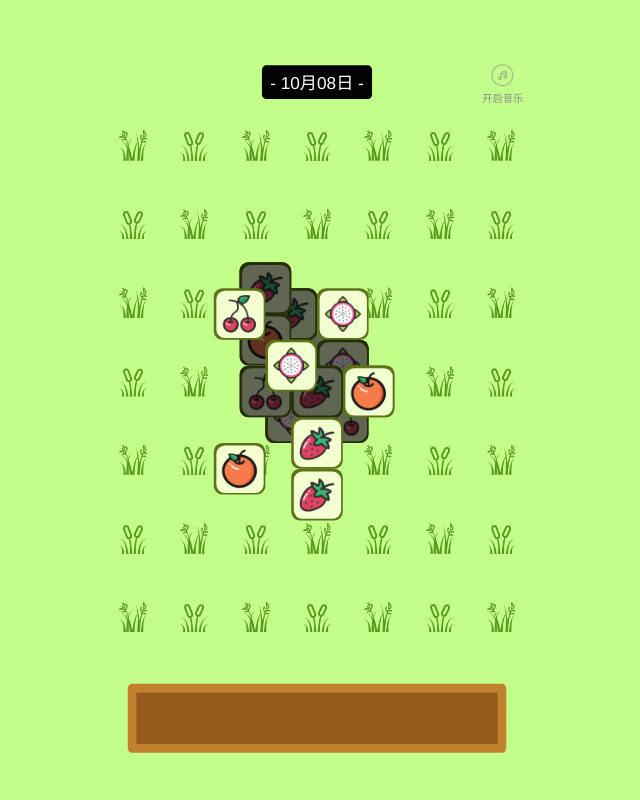
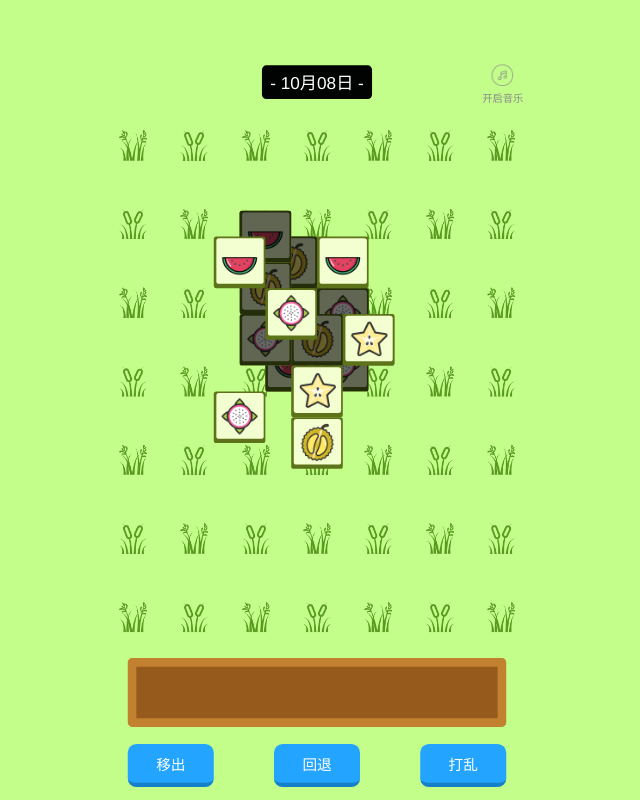
Before and after one commit to dddggg123/vue3-ts-glgg, a Vue app: page /game in a window 1280 px wide. Shown: the whole page, without its empty margins (323-963 px from the left). Built offline with nearby package versions, Linux system fonts and the light colour scheme.

Commit message:
更新代码

```diff
--- a/src/components/card/Card.vue
+++ b/src/components/card/Card.vue
@@ -1,8 +1,8 @@
 <template>
-    <div class="card-container flex-c" :class="{'card-dock': isDock}"
+    <div class="card-container flex-c" :data-id="node.id" :data-state="node.state"
         :style="isDock?{}:{ position: 'absolute', zIndex: node.zIndex, top: `${node.top}px`, left: `${node.left}px` }"
         @click="cardTapAction">
-        <div class="card-section flex-c">
+        <div class="card-section">
             <div class="card-content flex-c">
                 <img class="card-img" :src="imgMapObj[node.type]" :alt="`${node.type}`">
                 <!-- <img :src="'./../../assets/icons/caomei.png'"/> -->
@@ -19,13 +19,12 @@ import type { CardNode, GameConfig } from "../../types/type";
 interface Props {
     node: CardNode
     isDock?: boolean
-    nodeIndex: number
 }
 
 const props = defineProps<Props>();
 const emit = defineEmits(['cardTap']);
 
-const { node, nodeIndex } = props;
+const { node } = props;
 
 // 加载图片资源
 const modulesFiles = import.meta.globEager('../../assets/icons/*.png');
@@ -44,9 +43,6 @@ const isForbid = computed(() => {
 
 const cardTapAction = () => {
     if (isForbid.value) return;
-    node.nodeIndex = nodeIndex;
-    console.log('nodeIndex:' + nodeIndex);
-    console.log('node:' + JSON.stringify(node));
     emit('cardTap', node);
 }
 
@@ -64,13 +60,15 @@ const px2rem = (px: string) => {
     width: 60px;
     height: 60px;
     background-color: #5d731a;
-    border-radius: 10px;
+    border-radius: 3px;
     cursor: pointer;
+    transition: all .3s ease-in-out;
 
     .card-section {
         width: 100%;
         height: 100%;
         position: relative;
+        overflow: hidden;
 
         .card-mask {
             position: absolute;
@@ -78,7 +76,7 @@ const px2rem = (px: string) => {
             left: 0;
             bottom: 0;
             right: 0;
-            border-radius: 10px;
+            border-radius: 3px;
             background-color: rgba($color: #000000, $alpha: .6);
             pointer-events: none;
             cursor: none;
@@ -86,9 +84,11 @@ const px2rem = (px: string) => {
 
         .card-content {
             width: 55px;
-            height: 55px;
-            border-radius: 10px;
+            height: 53px;
+            border-radius: 3px;
             background-color: #f3ffd1;
+            margin: 0 auto;
+            margin-top: 2px;
 
             .card-img {
                 width: 50px;
--- a/src/pages/game/game.ts
+++ b/src/pages/game/game.ts
@@ -67,6 +67,7 @@ export default function initGame(config: GameConfig): Game {
         selectedNodes.value = [];
         floorList = [];
         const isTrap = trap && floor(random(0, 100)) !== 50;
+        let shuffleCardImgArr = shuffle(cardImgArr);
 
         // 生成节点池
         const itemTypes = new Array(cardNum).fill(0).map((_, index) => index + 1);
@@ -99,6 +100,7 @@ export default function initGame(config: GameConfig): Game {
         const width = containerWidth / 2;
         const height = containerHeight / 2 - yOffset;
 
+        let nodeArr = [];
         floorList.forEach((o, index) => {
             indexSet.clear();
             let i = 0;
@@ -110,7 +112,7 @@ export default function initGame(config: GameConfig): Game {
                 const column = index ? i % index : 0;
                 const node: CardNode = {
                     id: `${index}-${i}`,
-                    type: cardImgArr[k],
+                    type: shuffleCardImgArr[k],
                     zIndex: index,
                     index: i,
                     row,
@@ -122,26 +124,19 @@ export default function initGame(config: GameConfig): Game {
                 };
                 const xy = [node.top, node.left];
                 perFloorNodes.forEach((e) => {
-                    if (
-                        Math.abs(e.top - xy[0]) <= size &&
-                        Math.abs(e.left - xy[1]) <= size
-                    )
+                    if (Math.abs(e.top - xy[0]) <= size && Math.abs(e.left - xy[1]) <= size)
                         e.parents.push(node);
                 });
                 floorNodes.push(node);
                 indexSet.add(i);
             });
-            nodes.value = nodes.value.concat(floorNodes);
+            nodeArr = nodeArr.concat(floorNodes);
             perFloorNodes = floorNodes;
         });
-        // console.log('矩阵列表:' + JSON.stringify(floorList));
-        updateState();
-    };
-
-    const updateState = () => {
-        nodes.value.forEach((o) => {
+        nodeArr.forEach((o) => {
             o.state = o.parents.every((p) => p.state > 0) ? 1 : 0;
         });
+        nodes.value = nodeArr;
     };
 
     /**
@@ -150,7 +145,10 @@ export default function initGame(config: GameConfig): Game {
     const selectCardHandler = (card: CardNode) => {
         // console.log('我点击的节点:' + JSON.stringify(card));
         if (selectedNodes.value.length === 7) return;
-        // card.state = 2
+        // 为了动画效果添加延迟
+        setTimeout(() => {
+            card.state = 2
+        }, 300);
         histroyList.value.push(card)
         preNode.value = card
         const index = nodes.value.findIndex(o => o.id === card.id)
@@ -159,14 +157,13 @@ export default function initGame(config: GameConfig): Game {
         }
         // 判断是否有可以消除的节点
         const selectedSomeNode = selectedNodes.value.filter(s => s.type === card.type)
+        events.clickCallback && events.clickCallback(card)
         if (selectedSomeNode.length === 2) {
+            setTimeout(() => {
                 // 第二个节点索引
                 const secondIndex = selectedNodes.value.findIndex(o => o.id === selectedSomeNode[1].id)
                 selectedNodes.value.splice(secondIndex + 1, 0, card)
-            // 为了动画效果添加延迟
-            setTimeout(() => {
                 for (let i = 0; i < 3; i++) {
-                    // const index = selectedNodes.value.findIndex(o => o.type === node.type)
                     selectedNodes.value.splice(secondIndex - 1, 1);
                 }
                 preNode.value = null
@@ -178,9 +175,10 @@ export default function initGame(config: GameConfig): Game {
                 } else {
                     events.dropCallback && events.dropCallback()
                 }
-            }, 100)
+            }, 320)
         } else {
-            events.clickCallback && events.clickCallback(card)
+            setTimeout(() => {
+                // card.state = 2
                 const index = selectedNodes.value.findIndex(o => o.type === card.type)
                 if (index > -1) {
                     selectedNodes.value.splice(index + 1, 0, card);
@@ -193,13 +191,14 @@ export default function initGame(config: GameConfig): Game {
                     backFlag.value = true
                     events.loseCallback && events.loseCallback()
                 }
+            }, 320);
         }
     };
     /**
      * card点击事件
      * 3个同类型的card移除事件
      */
-    const selectCardAndRemoveHandler = (node: CardNode) => { };
+    const shuffleCardListHandler = () => { };
     /**
      * 移出3个card事件
      */
@@ -218,7 +217,7 @@ export default function initGame(config: GameConfig): Game {
         selectCardHandler,
         rollbackOneCardHandler,
         removeThreeCardHandler,
-        selectCardAndRemoveHandler,
+        shuffleCardListHandler,
         initCardList,
     };
 }
--- a/src/pages/game/game.vue
+++ b/src/pages/game/game.vue
@@ -22,15 +22,34 @@
                     <img :src="item.url" class="grass-img">
                 </div>
                 <template v-for="(item, index) in nodes" :key="item.id">
-                    <Card :node-index="index" :ref="setNodeItemRef" v-if="confirmCardVisible(item.state)" @cardTap="selectCardHandler"
-                        :node="item"></Card>
+                    <!-- <Card v-if="item.state === 0 || item.state === 1"
+                        @cardTap="selectCardHandler" :node="item"></Card> -->
+                    <Card :ref="(el) => {setNodeItemRef(el, item.id)}" v-if="item.state === 0 || item.state === 1"
+                        @cardTap="selectCardHandler" :node="item"></Card>
                 </template>
             </div>
-            <div class="game-store-section flex-c">
-                <div class="game-store-content flex-l">
-                    <template v-for="(item, index) in selectedNodes" :key="item.id">
-                        <Card :node-index="index" v-if="item.state === 2" :isDock="true" :node="item"></Card>
+            <div class="game-store-section">
+                <div ref="storeRef" class="game-store-content flex-l">
+                    <template v-if="selectedNodes.length">
+                        <template v-for="(item, index) in selectedNodes" :key="item.id">
+                            <Card v-if="item.state === 2" :isDock="true" :node="item"></Card>
+                        </template>
                     </template>
+                    <template v-else>
+                        <div :ref="setStoreItemRefs" class="store-item" :key="item"
+                            v-for="item in [1, 2, 3, 4, 5, 6, 7]"></div>
+                    </template>
+                </div>
+                <div class="btn-section">
+                    <div @click="removeThreeCardHandler" class="btn-item flex-c">
+                        <span class="btn-title">移出</span>
+                    </div>
+                    <div @click="rollbackOneCardHandler" class="btn-item flex-c">
+                        <span class="btn-title">回退</span>
+                    </div>
+                    <div @click="shuffleCardListHandler" class="btn-item flex-c">
+                        <span class="btn-title">打乱</span>
+                    </div>
                 </div>
             </div>
             <ModalSuccess :modal="successModal" @successModalTap="successModalTapHandler"></ModalSuccess>
@@ -60,7 +79,7 @@ import ModalSuccess from '@/components/modal/ModalSuccess.vue';
 import ModalFail from '@/components/modal/ModalFail.vue';
 import type { CardNode, GameConfig } from "../../types/type";
 import initGame from './game';
-import { ref, onMounted, reactive, onUnmounted } from 'vue';
+import { ref, onMounted, reactive, onUnmounted, nextTick, ComponentPublicInstance, HTMLAttributes } from 'vue';
 import Grass1 from '@/assets/icons/grass1.png';
 import Grass2 from '@/assets/icons/grass2.png';
 import { showSuccessAnimation, getCurrentDate } from '../../utils/util';
@@ -70,9 +89,16 @@ import { useRouter } from 'vue-router';
 type grassObj = {
     url: string
 }
+
+type positionObj = {
+    top: number,
+    left: number
+}
+
 const router = useRouter();
 const { screenRef, calcRate, windowDraw, unWindowDraw } = windowResize()
 const containerRef = ref<HTMLElement | undefined>()
+const storeRef = ref<HTMLElement | undefined>()
 const clickAudioRef = ref<HTMLAudioElement | undefined>()
 const dropAudioRef = ref<HTMLAudioElement | undefined>()
 const winAudioRef = ref<HTMLAudioElement | undefined>()
@@ -80,16 +106,29 @@ const loseAudioRef = ref<HTMLAudioElement | undefined>()
 const gameAudioRef = ref<HTMLAudioElement | undefined>()
 const successModal = ref(false)
 const failModal = ref(false)
+const storeItemPostionList = ref([] as Array<positionObj>)
 
 /**
  * 卡片对应html元素数组
 */
-let nodesRefs: any[] = [];
+const nodesRefs = ref<any>([]);
 let selectedNodesRefs = [];
+let storeItemRefs: any[] = [];
 
-const setNodeItemRef = (el: any) => {
+const setNodeItemRef = (el: HTMLElement | ComponentPublicInstance | HTMLAttributes | null | Element, index: string) => {
+    if (nodesRefs.value.length == nodes.value.length) return
+    console.log('我执行了');
     if (el) {
-        nodesRefs.push(el);
+        nodesRefs.value.push({
+            id: index,
+            el: el
+        });
+    }
+}
+
+const setStoreItemRefs = (el: any) => {
+    if (el) {
+        storeItemRefs.push(el);
     }
 }
 
@@ -133,15 +172,23 @@ const clickCardHandler = (card: CardNode) => {
 }
 
 const confirmNodeStyle = (card: CardNode) => {
-    // if (containerRef.value) {
-    //    console.log(containerRef.value.children[10]);
-    // }
-    if (typeof (card.nodeIndex) == 'number') {
-        const nodeProxy = nodesRefs[card.nodeIndex];
-        console.log('下标:' + card.nodeIndex);
-        console.log(nodeProxy);
-        nodeProxy.$el.style.left = 0;
+    let nodeProxy = {} as any;
+    // nodesRefs.value.forEach((item: any) => {
+    //     if (item.id == card.id) {
+    //         console.log(item.el);
+    //         nodeProxy = item.el;
+    //     }
+    // })
+    for (let i = 0; i < nodesRefs.value.length; i++) {
+        if (nodesRefs.value[i].id == card.id) {
+            nodeProxy = nodesRefs.value[i].el;
+            break;
+        }
     }
+    if (nodeProxy) {
+        nodeProxy.$el.style = `position: absolute; z-index: ${card.zIndex}; top: ${storeItemPostionList.value[selectedNodes.value.length].top}px; left: ${storeItemPostionList.value[selectedNodes.value.length].left}px;`;
+    }
+    // card = { ...card, ...{ top: storeItemPostionList.value[selectedNodes.value.length].top, left: storeItemPostionList.value[selectedNodes.value.length].left } }
 }
 
 const dropCardHandler = () => {
@@ -159,10 +206,6 @@ const loseHandler = () => {
     console.log('失败了');
     loseAudioRef.value?.play();
     failModal.value = true;
-}
-
-const cardTapHandler = (card: CardNode) => {
-
 }
 
 // 卡片四种状态  0： 无状态  1： 可点击 2：已选 3：已消除
@@ -189,6 +232,7 @@ const successModalTapHandler = (type: string) => {
         successModal.value = false;
         switch (type) {
             case 'next':
+                nodesRefs.value = [];
                 state.currentLevel += 1;
                 initCardList(state.levelConfig[state.currentLevel]);
                 break;
@@ -205,6 +249,7 @@ const failModalTapHandler = (type: string) => {
         failModal.value = false;
         switch (type) {
             case 'restart':
+                nodesRefs.value = [];
                 initCardList(state.levelConfig[state.currentLevel]);
                 break;
             case 'back':
@@ -212,6 +257,20 @@ const failModalTapHandler = (type: string) => {
                 break;
         }
     }, 300);
+}
+
+const calcStoreItemPostion = () => {
+    console.log(storeItemRefs);
+    storeItemRefs.forEach(item => {
+        let rect = item.getBoundingClientRect();
+        console.log(rect);
+        let obj = {
+            top: rect.top,
+            left: rect.left - rect.width * 7
+        }
+        storeItemPostionList.value.push(obj);
+    })
+    console.log('位置数组:' + JSON.stringify(storeItemPostionList.value));
 }
 
 const {
@@ -223,7 +282,7 @@ const {
     selectCardHandler,
     rollbackOneCardHandler,
     removeThreeCardHandler,
-    selectCardAndRemoveHandler,
+    shuffleCardListHandler,
     initCardList,
 } = initGame({
     container: containerRef,
@@ -241,8 +300,11 @@ onMounted(() => {
     windowDraw()
     calcRate()
     initGrassList();
-    initCardList();
     state.currentDate = '- ' + getCurrentDate() + ' -';
+    calcStoreItemPostion();
+    nextTick(() => {
+        initCardList();
+    })
 })
 
 onUnmounted(() => {
@@ -356,9 +418,9 @@ const initGrassList = () => {
         }
 
         .game-card-section {
-            height: 75%;
+            height: calc(100% - 235px);
             min-height: 640px;
-            position: relative;
+            // position: relative;
             display: grid;
             /* 指定每一行的宽度 每个宽度中间用空格隔开 */
             grid-template-rows: 1fr 1fr 1fr 1fr 1fr 1fr 1fr;
@@ -422,7 +484,11 @@ const initGrassList = () => {
         }
 
         .game-store-section {
-            height: calc(25% - 60px);
+            height: 175px;
+            display: flex;
+            flex-direction: column;
+            justify-content: flex-start;
+            align-items: center;
 
             .game-store-content {
                 box-sizing: content-box;
@@ -431,7 +497,35 @@ const initGrassList = () => {
                 background-color: #965a1c;
                 border: 10px #c1812f solid;
                 border-radius: 5px;
+
+                .store-item {
+                    width: 60px;
+                    height: 60px;
+                }
             }
+
+            .btn-section {
+                width: 440px;
+                display: flex;
+                justify-content: space-between;
+                align-items: center;
+                margin-top: 20px;
+
+                .btn-item {
+                    width: 100px;
+                    height: 50px;
+                    background-color: #22a4ff;
+                    border-radius: 10px;
+                    border-bottom: 5px #1580ca solid;
+                    cursor: pointer;
+
+                    .btn-title {
+                        color: #fff;
+                        font-size: 17px;
+                    }
+                }
+            }
+
         }
     }
 }
--- a/src/types/type.ts
+++ b/src/types/type.ts
@@ -7,7 +7,7 @@ export interface Game {
 	removeFlag: Ref<boolean>;
 	backFlag: Ref<boolean>;
 	selectCardHandler: (node: CardNode) => void;
-	selectCardAndRemoveHandler: (node: CardNode) => void;
+	shuffleCardListHandler: () => void;
 	rollbackOneCardHandler: () => void;
 	removeThreeCardHandler: () => void;
 	initCardList: (config?: GameConfig) => void;
@@ -25,7 +25,6 @@ export type CardNode = {
 	top: number;
 	left: number;
 	state: number; // 卡片四种状态  0： 无状态  1： 可点击 2：已选 3：已消除
-    nodeIndex?: number;
 };
 
 export interface GameConfig {
```
Lines whose indentation alone changed are shown as unchanged.
